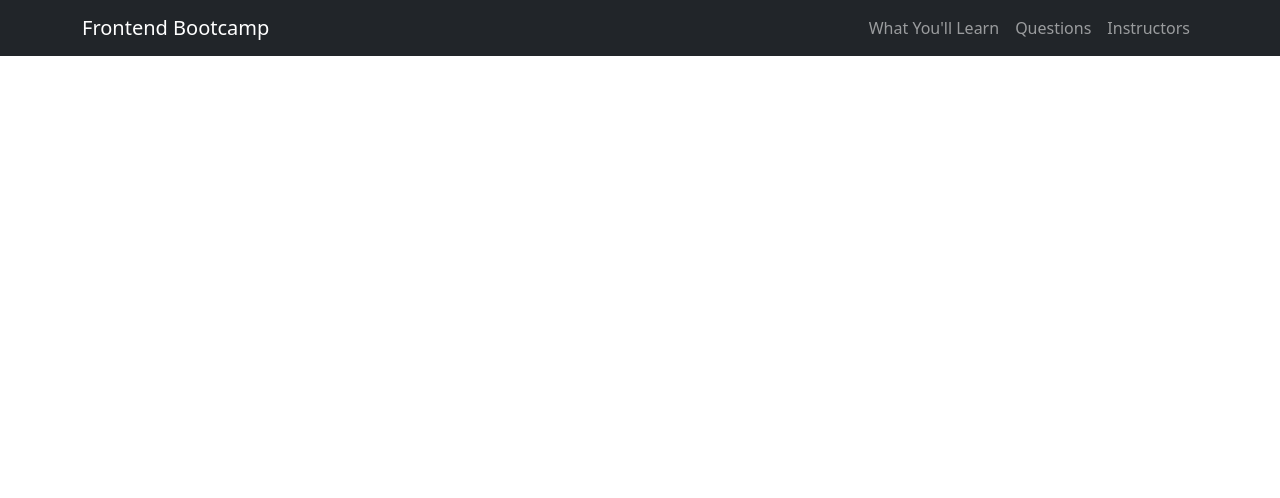
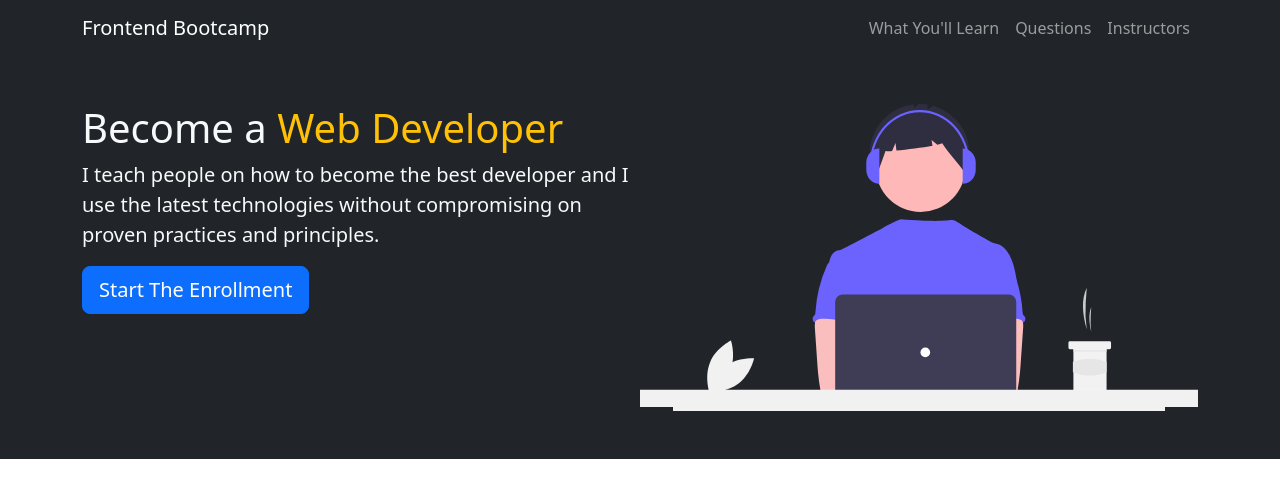
Before and after one commit to ChanStacker/bootstrap5bootcamp, a plain HTML site: page index.html in a window 1280 px wide. Drawn offline with nearby package versions, Linux system fonts and the light colour scheme.

Commit message:
index page and images

```diff
--- a/index.html
+++ b/index.html
@@ -37,6 +37,22 @@
     </nav>
 
     <!--showcase-->
+    <section class="bg-dark text-light p-5 text-centre">
+        <div class="container">
+            <div class="d-sm-flex">
+                <div>
+                    <h1>Become a <span class="text-warning">Web Developer</span></h1>
+                    <p class="lead text-centre">
+                        I teach people on how to become the best developer and
+                        I use the latest technologies without compromising on proven practices and principles.
+                    </p>
+                    <button class="btn btn-primary btn-lg">Start The Enrollment
+                    </button>
+                </div>
+                <img class="img-fluid w-50" src="img/undraw_coding_re_iv62.svg" alt="">
+            </div>
+        </div>
+    </section>
 
     <script src="https://cdn.jsdelivr.net/npm/bootstrap@5.2.0/dist/js/bootstrap.bundle.min.js"
         integrity="sha384-A3rJD856KowSb7dwlZdYEkO39Gagi7vIsF0jrRAoQmDKKtQBHUuLZ9AsSv4jD4Xa"
```
Also changed, not shown: img/undraw_coding_re_iv62.svg (added), img/undraw_react_re_g3ui.svg (added), img/undraw_static_assets_rpm6.svg (added).
